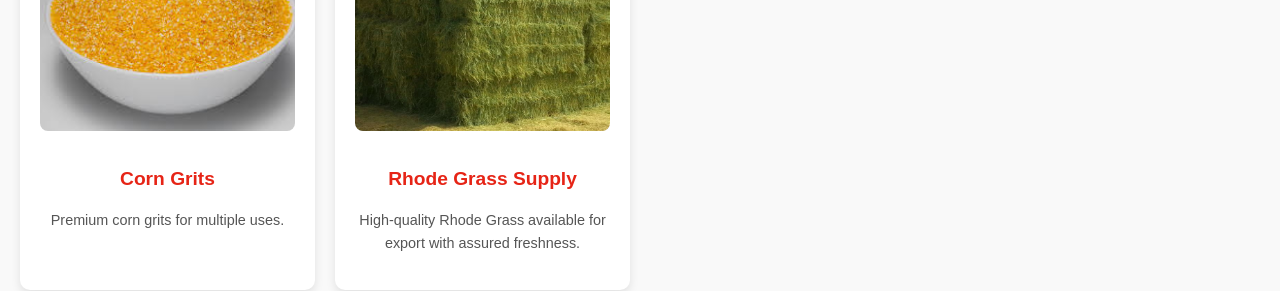
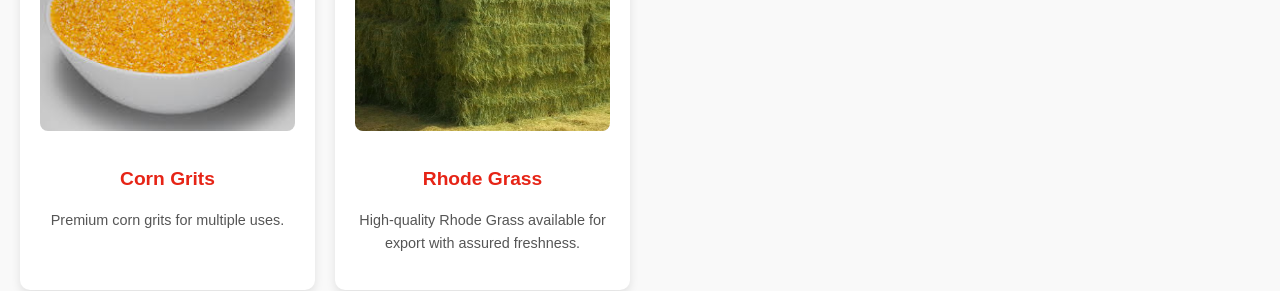
Before and after one commit to zehranaveedt/abdullah-expo-zone-and-co, a plain HTML site: page Abdullah Expo Zone & co/categories.html in a window 1280 px wide. Shown: the part 1612-1903 px from the top of the page. Drawn offline with Linux system fonts and the light colour scheme.

Commit message:
categories.html

```diff
--- a/Abdullah Expo Zone & co/categories.html
+++ b/Abdullah Expo Zone & co/categories.html
@@ -112,7 +112,7 @@
     </div>
      <div class="card">
     <img src="/products/rhodegrass.jpg" alt="Rhode Grass">
-    <h3>Rhode Grass Supply</h3>
+    <h3>Rhode Grass</h3>
     <p>High-quality Rhode Grass available for export with assured freshness.</p>
   </div>
   </div>
```
